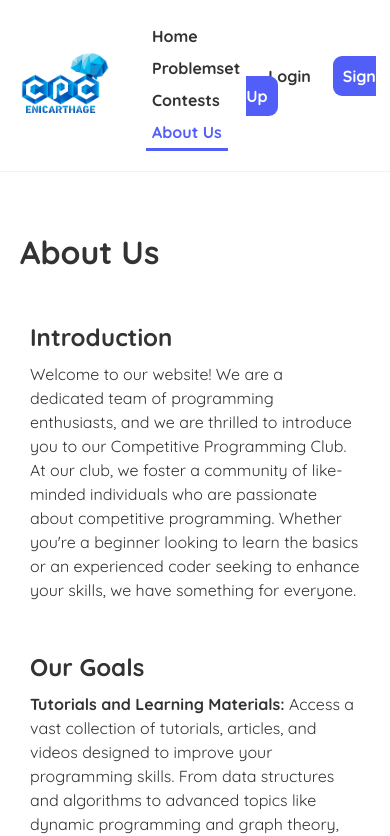
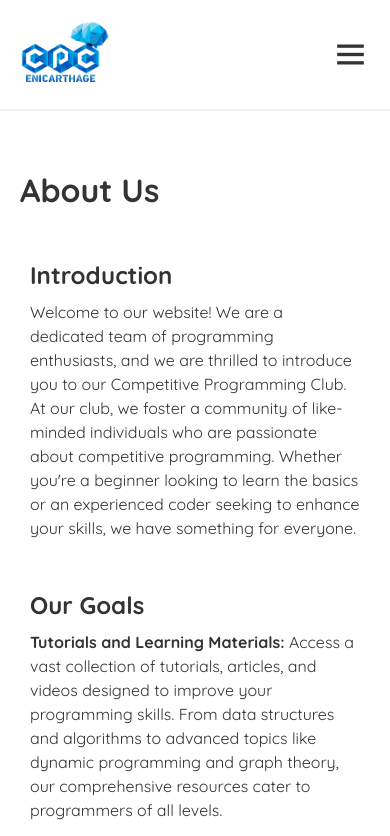
Before and after one commit to YassineBenAbdelaziz/CPC-Platform, a React (Create React App) app in the folder client/: page /about in a window 390 px wide. Shown: the top 836 px of the page. Built offline with nearby package versions, Linux system fonts and the light colour scheme; no server answers.

Commit message:
Make resolution responsive

```diff
--- a/client/public/index.html
+++ b/client/public/index.html
@@ -2,7 +2,7 @@
 <html lang="en">
   <head>
     <meta charset="utf-8" />
-    <link rel="icon" href="%PUBLIC_URL%/favicon.ico" />
+    <link rel="icon" href="%PUBLIC_URL%/logo-no-bg.png" />
     <meta name="viewport" content="width=device-width, initial-scale=1" />
     <meta name="theme-color" content="#000000" />
     <meta
@@ -15,6 +15,8 @@
       user's mobile device or desktop. See https://developers.google.com/web/fundamentals/web-app-manifest/
     -->
     <link rel="manifest" href="%PUBLIC_URL%/manifest.json" />
+    <link rel="stylesheet" href="https://cdn.jsdelivr.net/npm/katex@0.16.8/dist/katex.min.css" integrity="sha384-GvrOXuhMATgEsSwCs4smul74iXGOixntILdUW9XmUC6+HX0sLNAK3q71HotJqlAn" crossorigin="anonymous">
+    <link href='https://unpkg.com/boxicons@2.1.4/css/boxicons.min.css' rel='stylesheet'>
     <!--
       Notice the use of %PUBLIC_URL% in the tags above.
       It will be replaced with the URL of the `public` folder during the build.
@@ -24,7 +26,7 @@
       work correctly both with client-side routing and a non-root public URL.
       Learn how to configure a non-root public URL by running `npm run build`.
     -->
-    <title>React App</title>
+    <title>CPC Enicarthage</title>
   </head>
   <body>
     <noscript>You need to enable JavaScript to run this app.</noscript>
--- a/client/src/NavBar.js
+++ b/client/src/NavBar.js
@@ -14,6 +14,7 @@ const NavBar = () => {
 
     const { auth, setAuth } = useAuth();
     const [showProfile, setShowProfile] = useState(false)
+    const [openMenu, setOpenMenu] = useState(false)
 
     const navigate = useNavigate();
 
@@ -31,12 +32,25 @@ const NavBar = () => {
         navigate('/login', { replace: true })
     }
 
+    let userInfoRef = useRef();
     let menuRef = useRef();
 
     useEffect(() => {
         let handler = (e) => {
-            if (auth?.username && !menuRef.current.contains(e.target)) {
+            if (auth?.username && !userInfoRef.current.contains(e.target)) {
                 setShowProfile(false)
+            }
+        }
+        document.addEventListener('mousedown', handler)
+        return () => {
+            document.removeEventListener('mousedown', handler)
+        }
+    })
+
+    useEffect(() => {
+        let handler = (e) => {
+            if (menuRef.current && e.target.id !== 'close-icon' && e.target.className !== 'user-img') {
+                setOpenMenu(false)
             }
         }
         document.addEventListener('mousedown', handler)
@@ -48,23 +62,33 @@ const NavBar = () => {
     return (
         <nav className="navbar">
             <img className="logo" src={logo} alt="Logo" />
+
+            <input type="checkbox" id="check" checked={openMenu} onChange={() => openMenu ? setOpenMenu(false) : setOpenMenu(true)} />
+            <label htmlFor="check" className="icons">
+                <i className='bx bx-menu' id="menu-icon" ></i>
+                <i className='bx bx-x' id="close-icon" ></i>
+            </label>
+
+            <div className="routes" ref={menuRef}
+                style={openMenu && showProfile ? { height: '32rem' } :
+                    openMenu && auth?.username ? { height: '17rem' } : openMenu && !auth?.username ? { height: '21rem' } : {}}
+            >
                 <div className="links">
-                <NavLink to="/" className={({ isActive }) => (isActive ? "active" : 'none')}>Home</NavLink>
-                <NavLink to="/problemset" className={({ isActive }) => (isActive ? "active" : 'none')}>Problemset</NavLink>
-                <NavLink to="/contests" className={({ isActive }) => (isActive ? "active" : 'none')}>Contests</NavLink>
-                <NavLink to="/about" className={({ isActive }) => (isActive ? "active" : 'none')}>About Us</NavLink>
+                    <div className="link-container"><NavLink to="/" className={({ isActive }) => (isActive ? "active" : 'none')}>Home</NavLink></div>
+                    <div className="link-container"><NavLink to="/problemset" className={({ isActive }) => (isActive ? "active" : 'none')}>Problemset</NavLink></div>
+                    <div className="link-container"><NavLink to="/contests" className={({ isActive }) => (isActive ? "active" : 'none')}>Contests</NavLink></div>
+                    <div className="link-container"><NavLink to="/about" className={({ isActive }) => (isActive ? "active" : 'none')}>About Us</NavLink></div>
                 </div>
                 {auth?.username ?
-                <div className="dropdown" style={{ marginLeft: 'auto' }}>
+                    <div className="dropdown">
                         <img
                             className="user-img"
                             src={'http://localhost:5000/' + auth?.img}
                             alt="user-img"
-
                             onClick={() => setShowProfile(!showProfile)}
                         />
                         <div
-                        className="user-info" ref={menuRef}
+                            className="user-info" ref={userInfoRef}
                             style={showProfile ? { display: 'block' } : { display: 'none' }}
                         >
                             <Link to={`/profile/${auth?.username}`} className="item" onClick={() => setShowProfile(false)}>
@@ -94,9 +118,10 @@ const NavBar = () => {
 
                     </div> :
                     <div className="auth">
-                    <Link to="/login" className="login">Login</Link>
-                    <Link to="/signup" id="signup">Sign Up</Link>
+                        <div className="link-container"><Link to="/login" className="login">Login</Link></div>
+                        <div className="link-container"><Link to="/signup" id="signup">Sign Up</Link></div>
                     </div>}
+            </div>
         </nav>
     );
 }
--- a/client/src/Pagination.js
+++ b/client/src/Pagination.js
@@ -44,7 +44,6 @@ const Pagination = ({
                     id="posts-per-page"
                     value={postsPerPage}
                     onChange={(e) => setPostsPerPage(e.target.value)}
-                    style={{ width: 'auto', textAlign: 'start', marginLeft: 'auto' }}
                 >
                     <option value={"5"}>5 / page</option>
                     <option value={"10"}>10 / page</option>
--- a/client/src/ProblemDetails.js
+++ b/client/src/ProblemDetails.js
@@ -92,8 +92,8 @@ const ProblDetails = () => {
     return (
         <div className="problem-details">
             <div className="a">
-                <div className="prb-code" style={{ margin: '-20px 0' }} >
-                    <div className="prb-details" style={{ margin: '5px', width: '70%' }}>
+                <div className="prb-code">
+                    <div className="prb-details">
                         <div className="prb-navbar" style={{ margin: '-10px 0', padding: '10px', borderBottom: '1px solid #f2f2f2' }}>
 
                             <button className="prb-link" onClick={() => history(-1)} style={{ marginRight: '10px' }}>&lt;</button>
@@ -129,7 +129,7 @@ const ProblDetails = () => {
 
                     </div>
 
-                    <div className="code" style={{ margin: '5px', width: '70%' }}>
+                    <div className="code">
                         <CodeEditor handleSubmissions={handleMySubmissions} />
                     </div>
 
--- a/client/src/Profile.js
+++ b/client/src/Profile.js
@@ -147,7 +147,7 @@ const Profile = () => {
             <div className="recent-submissions">
               <div className='class-title'>
                 Recent Submissions
-                <Link to={`/profile/${user?.id_user}/submissions`} className='view-all'>View All Submissions &gt;</Link>
+                <Link to={`/profile/${user?.id_user}/submissions`} className='view-all'>View All &gt;</Link>
               </div>
               <SubmissionList submissions={subs} />
             </div>
--- a/client/src/Scoreboard.js
+++ b/client/src/Scoreboard.js
@@ -36,8 +36,10 @@ const Scoreboard = ({ username }) => {
     return (
         <div className="board">
             <h2>Scoreboard</h2>
-            <div className="profiles">
-                {item()}
+            <div style={{ display: 'flex', justifyContent: 'center' }}>
+                <div className="profiles">
+                    {item()}
+                </div>
             </div>
         </div>
     );
--- a/client/src/ShowNavbar.js
+++ b/client/src/ShowNavbar.js
@@ -17,7 +17,7 @@ const ShowNavBar = ({ children }) => {
     }, [location]);
 
     return (
-        <div>{show && children}</div>
+        <>{show && children}</>
     );
 }
 
--- a/client/src/SubmissionList.js
+++ b/client/src/SubmissionList.js
@@ -63,7 +63,7 @@ const SubmissionList = ({ submissions }) => {
                                 <div className="created" >{created(sub.createdAt)}</div>
                                 {result(sub.result)}
                             </div>
-                            {subId === sub.id_submission && <SubmissionDetails submissionId={sub.id_submission} display={display} />}
+                            {subId === sub.id_submission && <SubmissionDetails sub={sub} display={display} />}
                         </span>
                     ))}
                 </div>
--- a/client/src/index.css
+++ b/client/src/index.css
@@ -13,20 +13,38 @@
 
 * {
   margin: 0;
+  /* padding: 0;
+  box-sizing: border-box; */
   font-family: "Quicksand";
   color: #333;
 }
 .navbar {
-  padding: 20px;
+  padding: 20px 10%;
   display: flex;
   align-items: center;
-  max-width: 1200px;
-  margin: 0 auto;
+  /* max-width: 1200px; */
+  /* margin: 0 auto; */
   border-bottom: 1px solid #f2f2f2;
   position: relative;
+  /* justify-content: space-between;
+  flex-wrap: wrap; */
+}
+.navbar .icons {
+  font-size: 2.5rem;
+  color: black;
+  position: absolute;
+  right: 5%;
+  cursor: pointer;
+  display: none;
 }
 .navbar .logo {
   width: 90px;
+}
+.navbar .routes {
+  display: flex;
+  align-items: center;
+  justify-content: space-between;
+  width: 100%;
 }
 .navbar .links{
   margin-left: 20px;
@@ -52,7 +70,7 @@
   padding: 10px;
 }
 .navbar .auth {
-  margin-left: auto;
+  display: flex;
 }
 .navbar .user-img {
   width: 40px;
@@ -94,6 +112,84 @@
 .active {
   color: rgb(81, 95, 248);
   border-bottom: 3px solid rgb(81, 95, 248);
+}
+.navbar #check {
+  display: none;
+}
+
+/* NavBar PointBreaks */
+@media (max-width: 992px) {
+  .navbar {
+    padding:20px 5%;
+  }
+}
+
+@media (max-width: 768px) {
+  .navbar .icons {
+    display: inline-flex;
+  }
+
+  .navbar #check:checked~.icons #menu-icon {
+    display: none;
+  }
+
+  .navbar .icons #close-icon {
+    display: none;
+  }
+
+  .navbar #check:checked~.icons #close-icon {
+    display: block;
+  }
+
+  .navbar .routes {
+    position: absolute;
+    top: 100%;
+    left: 0;
+    width: 100%;
+    height: 0;
+    background-color: white;
+    margin: 0;
+    border-top: 1px solid #f2f2f2;
+    border-bottom: 1px solid #f2f2f2;
+    z-index: 100;
+    overflow: hidden;
+    transition: .3s ease;
+  }
+
+  .navbar .routes {
+    display: block;
+  }
+  .navbar .links {
+    margin: 0;
+    display: block;
+    border-bottom: 1px solid #f2f2f2;
+  }
+  .navbar .auth {
+    display: block;
+  }
+  .navbar .auth a,
+  .navbar .links a {
+    margin-left: 0;
+    display: block;
+    width: fit-content;
+    margin: 0.6rem 0;
+    text-align: center;
+  }
+
+  .navbar .dropdown {
+    margin: 0.6rem 0;
+    display: flex;
+    justify-content: center;
+  }
+  .navbar .user-info {
+    top: 266px;
+    right: unset;
+  }
+
+  .navbar .link-container {
+    display: flex;
+    justify-content: center;
+  }
 }
 
 
@@ -244,15 +340,13 @@ a {
 }
 .problemset {
   display: flex;
-  justify-content: space-between;
+  justify-content: space-evenly;
 }
 .problemset .problems {
   width: 1000px;
-  margin-left: 150px;
 }
 .problemset .sidebar {
   width: 175px;
-  margin-right: 80px;
   margin-top: 63px;
 }
 .sidebar .item-content{
@@ -272,6 +366,20 @@ a {
   background-color: #dddddd63;
   cursor: pointer;
 }
+
+@media (max-width: 768px) {
+  .problemset {
+    display: block;
+  }
+  .problemset .problems {
+    width: unset;
+  }
+  .problem,
+  .problem-list .table-titles {
+    padding: 10px 0;
+  }
+}
+
 .create {
   border: 2px solid #b3b3b3;
   border-radius: 10px;
@@ -371,15 +479,20 @@ a {
   border: 2px solid #b3b3b3;
   border-radius: 10px;
   padding: 20px;
+  margin: 5px;
+  width: 70%;
 }
 .code {
   height: 650px;
   border: 2px solid #b3b3b3;
   border-radius: 10px;
   padding: 20px;
+  margin: 5px;
+  width: 70%;
 }
 .prb-code {
   display: flex;
+  margin: -20px 0;
 }
 .prb-navbar .prb-link {
   margin: 5px;
@@ -425,6 +538,17 @@ a {
 .code-editor section span {
   font-family: Cascadia, monospace;
   /* font-family: courier, monospace; */
+}
+
+@media (max-width: 768px) {
+  .prb-code {
+    display: block;
+    margin: -16px 0;
+  }
+  .prb-details,
+  .prb-code .code {
+    width: unset;
+  }
 }
 
 /* contests */
@@ -575,9 +699,13 @@ footer {
   color: rgba(0, 0, 255, 0.601);
 }
 .submission-list .submission-details,
-.submission-list .submission-details div {
+.submission-list .submission-details .testcase,
+.submission-list .submission-details .testcase div {
   margin: 0;
   display: block;
+}
+.submission-details .mobile {
+  display: none;
 }
 .submission-details .testcase div{
   text-align: initial;
@@ -594,6 +722,17 @@ footer {
   border: 1px solid #d0cece;
   border-radius: 10px;
   padding: 10px;
+}
+@media (max-width: 992px) {
+  .submission-details .mobile {
+    display: block;
+    margin: 0;
+  }
+  .submission-details .mobile div {
+    margin: 0;
+    text-align: initial;
+    display: block;
+  }
 }
 
 
@@ -624,6 +763,12 @@ footer {
   background: #fff;
   color: rgb(81, 95, 248);
   border: 2px solid rgb(81, 95, 248);
+}
+@media (max-width: 768px) {
+  .icon-position {
+    right: 20px;
+    bottom: 50px;
+  }
 }
 /* @keyframes movebtn {
   0%{
@@ -658,7 +803,7 @@ footer {
   align-items: center;
 }
 .board .profiles {
-  margin: 0 250px;
+  width: -webkit-fill-available;;
   background-color: #dddddd26;
   border: 1px solid #efefef;
   border-radius: 15px;
@@ -702,8 +847,7 @@ footer {
   padding-top: 20px;
 }
 .pagination .page-link,
-.pagination .page-link-active,
-.pagination #posts-per-page {
+.pagination .page-link-active {
   margin: 5px;
   padding: 8px;
   border: 1px solid #b3b3b3;
@@ -718,6 +862,26 @@ footer {
 }
 .pagination .page-link-active {
   background-color: #dddddd63;
+}
+.pagination select {
+  margin: 5px;
+  padding: 8px;
+  border: 1px solid #b3b3b3;
+  border-radius: 4px;
+  font-weight: 500;
+  font-size: 21px;
+  width: auto;
+  text-align: start;
+  margin-left: auto;
+}
+
+@media (max-width: 768px) {
+  .pagination {
+    display: block;
+  }
+  .pagination select {
+    margin: 20px 5px 5px 5px;
+  }
 }
 
 /* Profile */
@@ -835,13 +999,36 @@ footer {
 
 .sidebar2 .view-all {
   margin-left: auto;
-  margin-right: 10px;
+  /* margin-right: 10px; */
 }
 .sidebar2 .view-all:hover {
   color: rgb(81, 95, 248);
   cursor: pointer;
 }
 
+@media (max-width: 992px) {
+  .profile-content {
+    display: block;
+  }
+
+  .profile-content .sidebar1 {
+    width: unset;
+    margin: 0 0 10px 0;
+  }
+
+  .sidebar2 .lang,
+  .sidebar2 .memory,
+  .sidebar2 .created,
+  .sidebar2 .time {
+    display: none;
+  }
+  .submission-list .lang,
+  .submission-list .time,
+  .submission-list .memory,
+  .submission-list .created {
+    display: none;
+  }
+}
 
 
 .password-field {
```
Also changed, not shown: client/src/SubmissionDetails.js (+18 -6 lines), client/public/logo-no-bg.png (added), client/public/logo.png (added). Lines whose indentation alone changed are shown as unchanged.
